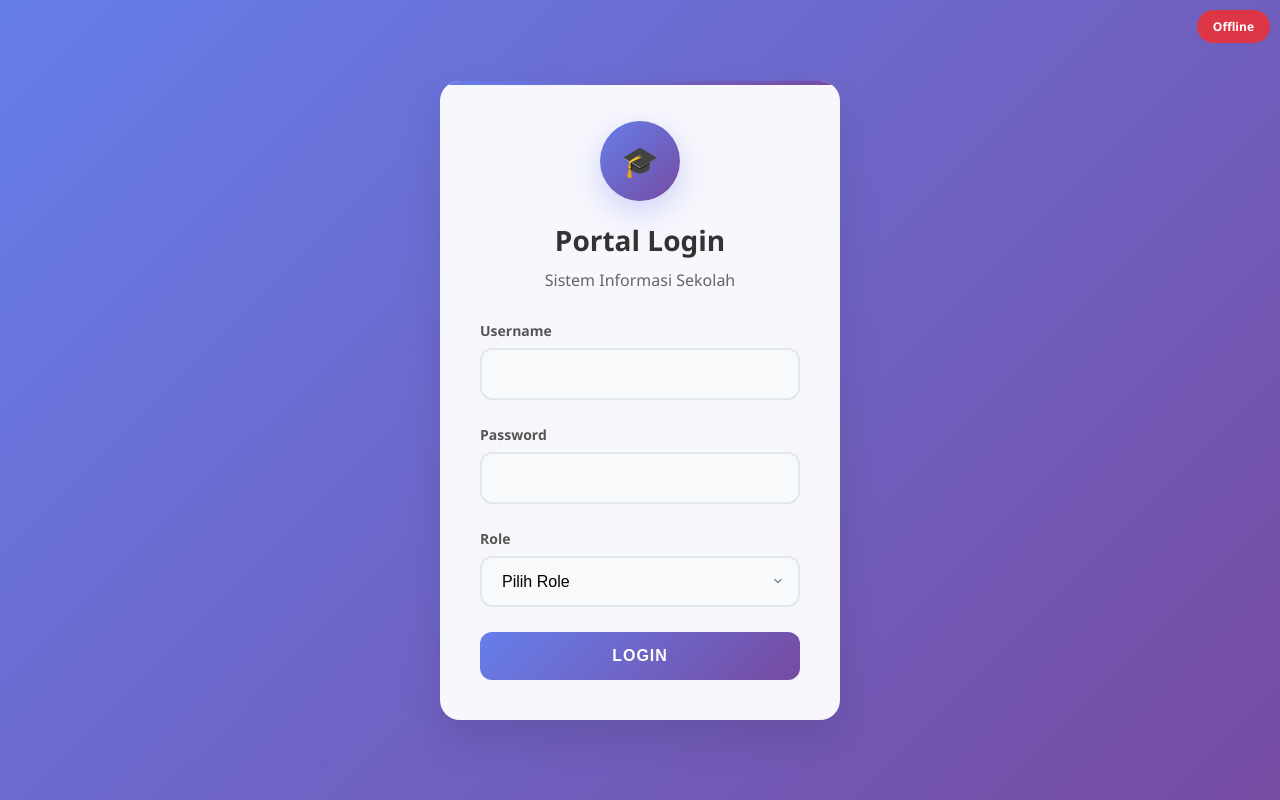
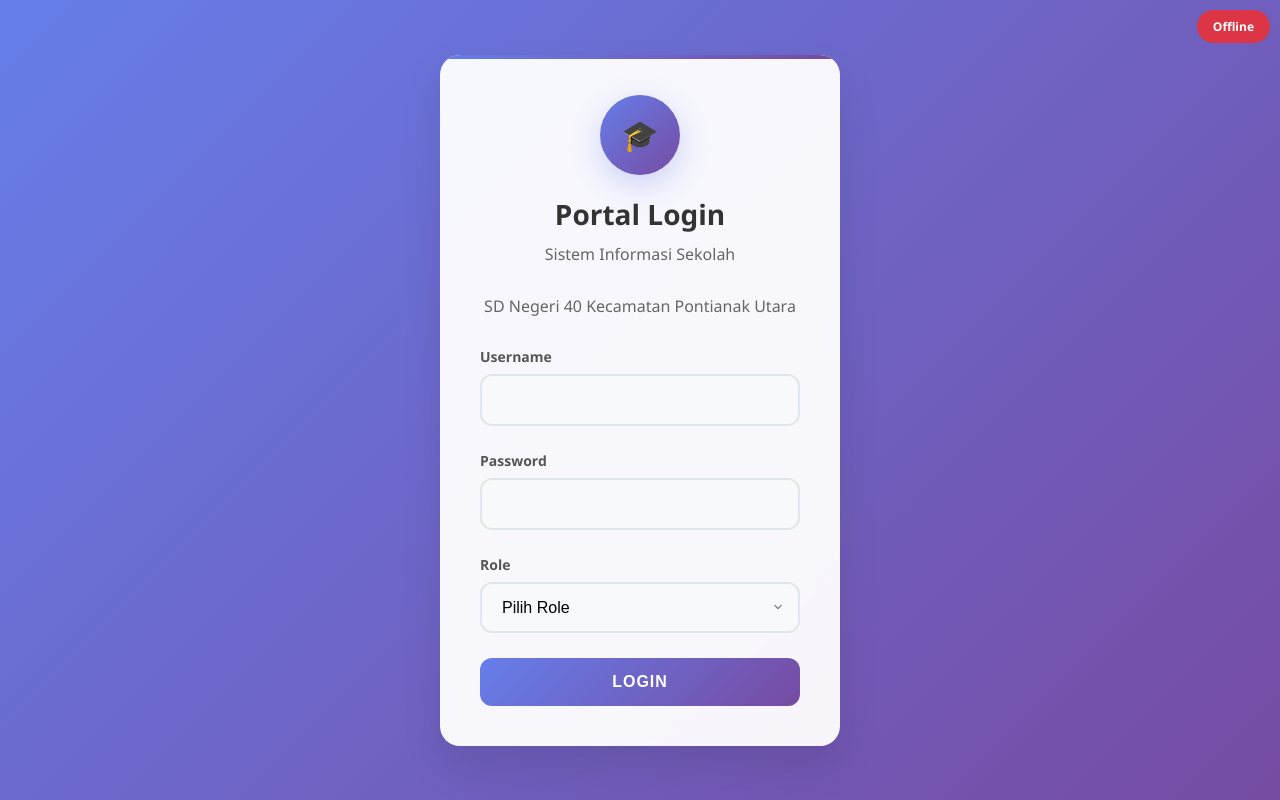
Before and after one commit to cepoyanoh/simsd40utara, a plain HTML site: page index.html in a window 1280 px wide. Drawn offline with Linux system fonts and the light colour scheme; no server answers.

Commit message:
Update index.html

```diff
--- a/index.html
+++ b/index.html
@@ -319,6 +319,7 @@
                 <div class="logo"></div>
                 <h1>Portal Login</h1>
                 <p class="subtitle">Sistem Informasi Sekolah</p>
+                <p class="subtitle">SD Negeri 40 Kecamatan Pontianak Utara</p>
             </div>
 
             <form id="loginFormElement">
@@ -642,4 +643,5 @@
         }, 30000);
     </script>
 </body>
+
 </html>
```
